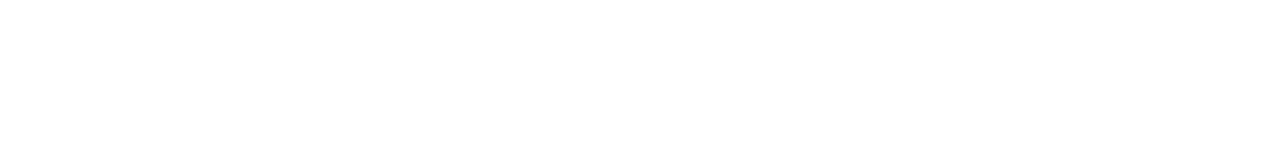
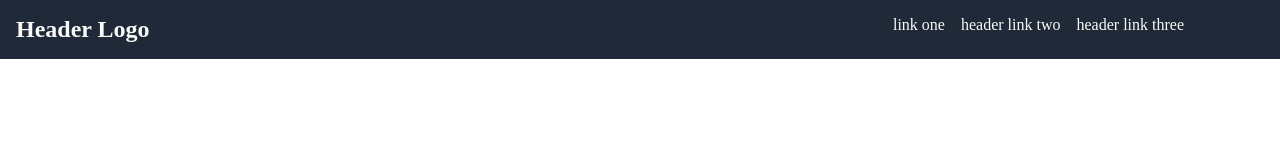
Before and after one commit to cjwadswo/real-biz, a plain HTML site: page index.html in a window 1280 px wide. Drawn offline with Linux system fonts and the light colour scheme.

Commit message:
Add header section and style with CSS

```diff
--- a/index.html
+++ b/index.html
@@ -8,6 +8,14 @@
     <title>Real Biz</title>
 </head>
 <body>
+    <div class="header">
+        <div class = "header-logo">Header Logo</div>
+        <ul>
+            <li><a href="#">link one</a> </li>
+            <li><a href="#">header link two</a></li>
+            <li><a href="#">header link three</a></li>
+        </ul>
 
+    </div>
 </body>
 </html>
--- a/style.css
+++ b/style.css
@@ -0,0 +1,40 @@
+body {
+    display: flex;
+    /* flex:1; */
+    margin:0;
+    padding:0;
+}
+
+/* Header */
+ul {
+    list-style: none;
+    display: flex;
+    padding: 0;
+    margin: 0;
+    gap:1em;
+    margin-right: 5em;
+}
+
+a {
+    text-decoration: none;
+    color:#F9FAF8;
+
+}
+
+li {
+
+}
+
+.header {
+    display: flex;
+    flex:1;
+    background-color: #1f2937;
+    justify-content: space-between;
+    color: #F9FAF8;
+    padding: 16px;
+}
+
+.header-logo {
+    font-weight: bold;
+    font-size: 24px;
+}
```
